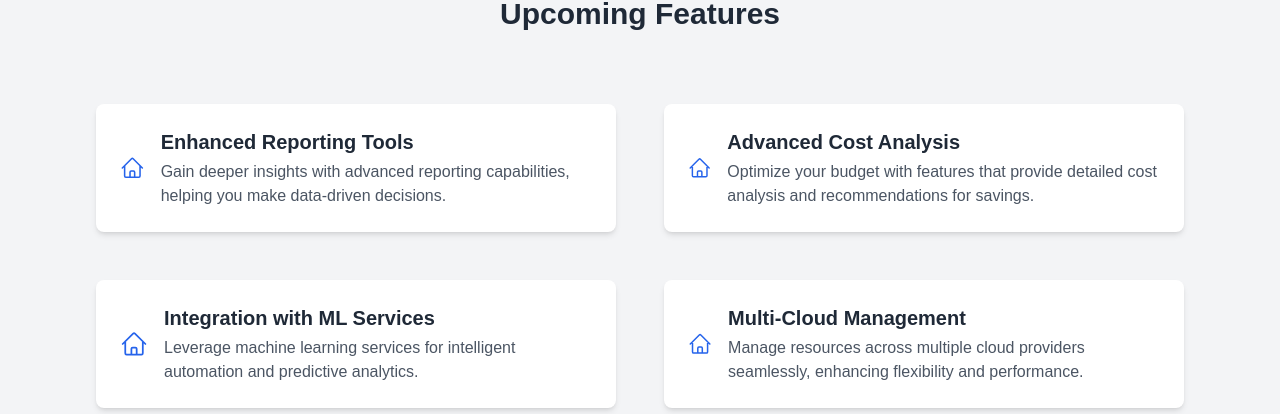
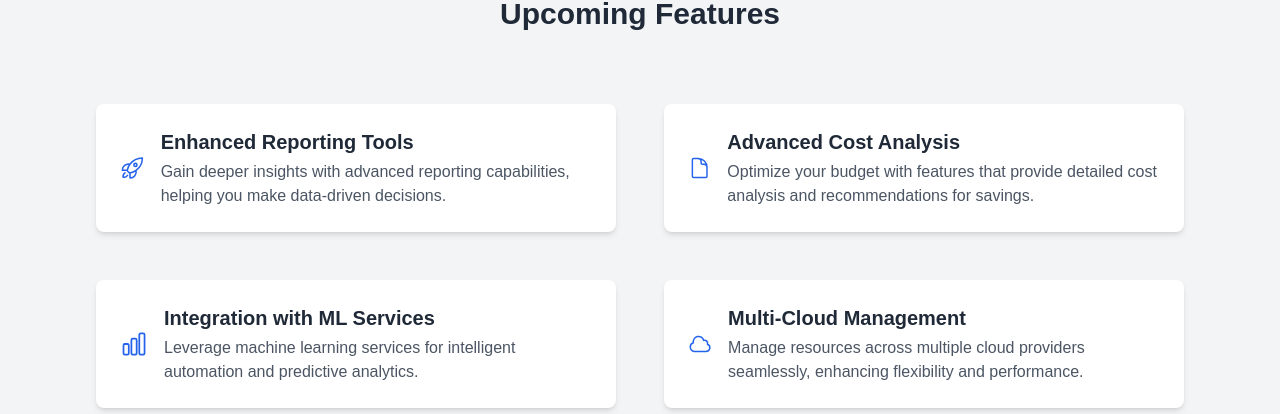
Before and after one commit to sumit-8305/AutoCloudOps, a Next.js app: page / in a window 1280 px wide. Shown: the part 1644-2058 px from the top of the page. Built offline with nearby package versions, Linux system fonts and the light colour scheme.

Commit message:
eslErrFix

```diff
--- a/app/page.tsx
+++ b/app/page.tsx
@@ -1,5 +1,5 @@
 import Link from 'next/link';
-import { HomeIcon } from '@heroicons/react/24/outline';
+import { RocketLaunchIcon, DocumentIcon, ChartBarIcon, CloudIcon } from '@heroicons/react/24/outline';
 
 export default function Home() {
   return (
@@ -72,7 +72,7 @@ export default function Home() {
             Upcoming Features
           </h2>
           <div className="bg-white shadow-md rounded-lg p-6 flex items-center">
-            <HomeIcon className="h-10 w-10 text-blue-600 mr-4" />
+            <RocketLaunchIcon className="h-10 w-10 text-blue-600 mr-4" />
             <div>
               <h3 className="text-xl font-bold text-gray-800 mb-1">Enhanced Reporting Tools</h3>
               <p className="text-gray-600">
@@ -81,7 +81,7 @@ export default function Home() {
             </div>
           </div>
           <div className="bg-white shadow-md rounded-lg p-6 flex items-center">
-            <HomeIcon className="h-10 w-10 text-blue-600 mr-4" />
+            <DocumentIcon className="h-10 w-10 text-blue-600 mr-4" />
             <div>
               <h3 className="text-xl font-bold text-gray-800 mb-1">Advanced Cost Analysis</h3>
               <p className="text-gray-600">
@@ -90,7 +90,7 @@ export default function Home() {
             </div>
           </div>
           <div className="bg-white shadow-md rounded-lg p-6 flex items-center">
-            <HomeIcon className="h-10 w-10 text-blue-600 mr-4" />
+            <ChartBarIcon className="h-10 w-10 text-blue-600 mr-4" />
             <div>
               <h3 className="text-xl font-bold text-gray-800 mb-1">Integration with ML Services</h3>
               <p className="text-gray-600">
@@ -99,7 +99,7 @@ export default function Home() {
             </div>
           </div>
           <div className="bg-white shadow-md rounded-lg p-6 flex items-center">
-            <HomeIcon className="h-10 w-10 text-blue-600 mr-4" />
+            <CloudIcon className="h-10 w-10 text-blue-600 mr-4" />
             <div>
               <h3 className="text-xl font-bold text-gray-800 mb-1">Multi-Cloud Management</h3>
               <p className="text-gray-600">
```
